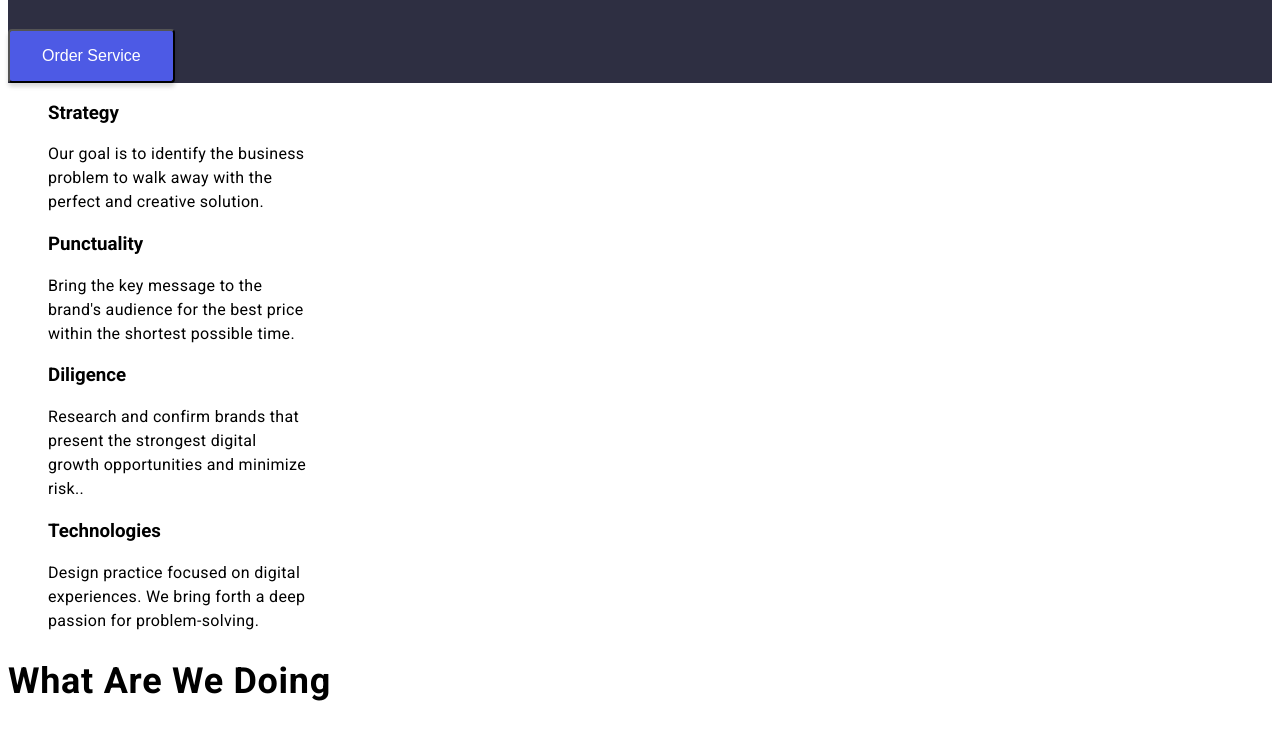
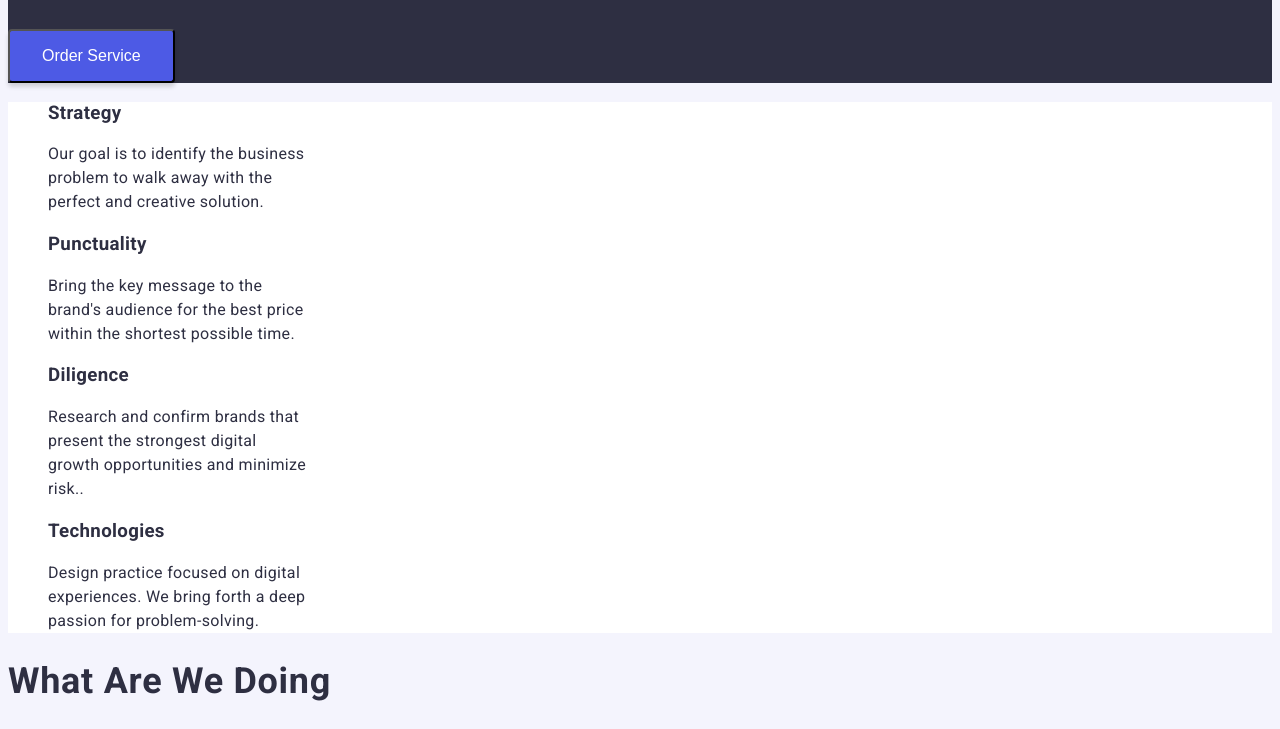
Before and after one commit to reyleal27/goit-markup-hw-02, a plain HTML site: page index.html in a window 1280 px wide. Shown: the part 365-1094 px from the top of the page. Drawn offline with Linux system fonts and the light colour scheme.

Commit message:
update style in body selector

```diff
--- a/css/style.css
+++ b/css/style.css
@@ -1,5 +1,9 @@
 body{
     font-family: 'Roboto', sans-serif;
+    background-color: #F4F4FD;
+    color: #2E2F42;
+    font-size: 16px;
+    letter-spacing: 0.32px;
 }
 
 .main-header-nav-link{
```
